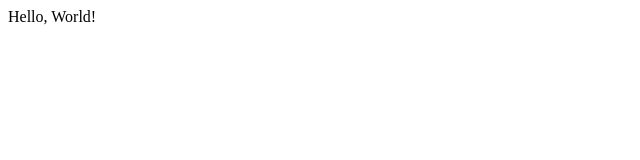
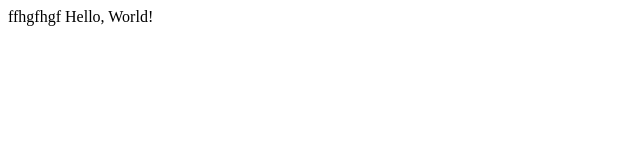
Before and after one commit to dinhrvat/jaxcodesample, a plain HTML site: page index.html in a window 1280 px wide. Shown: the full height of the page, 0-640 px from the left. Drawn offline with Linux system fonts and the light colour scheme.

Commit message:
Update index.html

```diff
--- a/index.html
+++ b/index.html
@@ -2,5 +2,5 @@
 
 
 <body>
-
+ffhgfhgf
 Hello, World!
```
